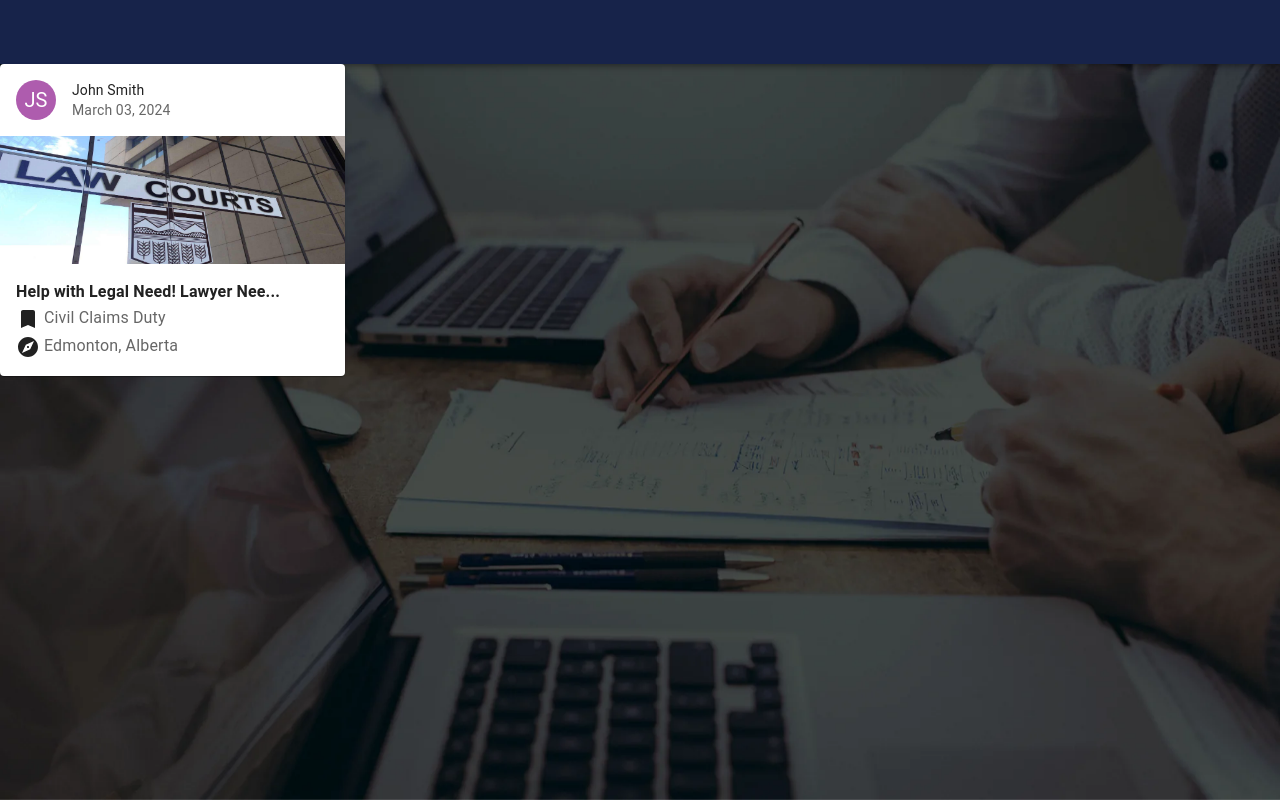
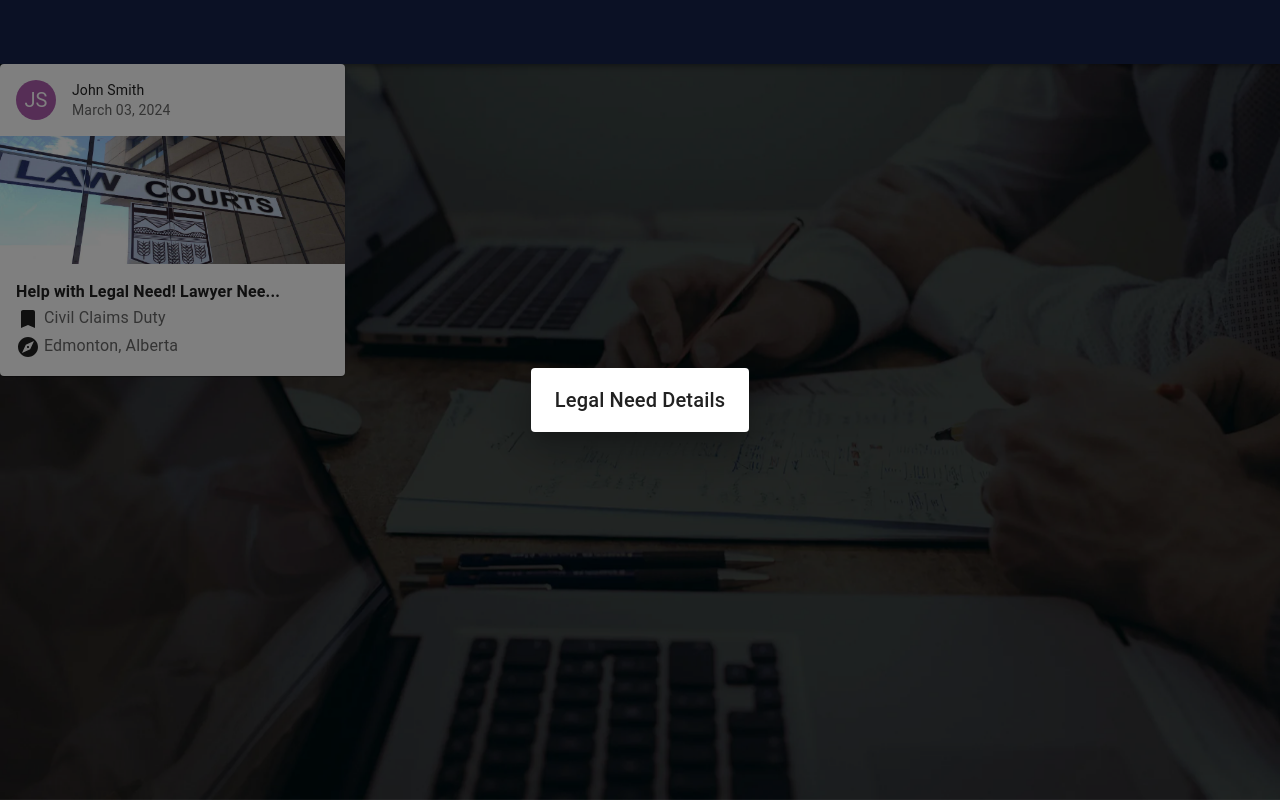
Before and after one commit to AidVocate/Aidvocate, a React (Vite) app in the folder react/: page /board in a window 1280 px wide. Both pictures are taken after a click on the button 172 px from the left and 220 px from the top of the page. Built offline with nearby package versions, Linux system fonts and the light colour scheme; no server answers.

Commit message:
Added Popup

```diff
--- a/react/src/components/LegalNeedCard.tsx
+++ b/react/src/components/LegalNeedCard.tsx
@@ -15,6 +15,7 @@ interface Props {
   date: string,
   location: string,
   image: string,
+  setOpen: (value: boolean) => void,
 }
 
 function Truncate(str: string, maxLength: number) {
@@ -25,10 +26,13 @@ function Truncate(str: string, maxLength: number) {
   }
 }
 
-export default function LegalNeedCard({title, name, date, location, image}: Props) {
+export default function LegalNeedCard({title, name, date, location, image, setOpen}: Props) {
+  const onClick = () => {
+    setOpen(true);
+  };
   return (
     <Card sx={{ maxWidth: 345 }}>
-      <CardActionArea>
+      <CardActionArea onClick={onClick}>
         <CardHeader
           avatar={
             <UserIcon name={name}/>
--- a/react/src/components/LegalNeedDetails.tsx
+++ b/react/src/components/LegalNeedDetails.tsx
@@ -0,0 +1,18 @@
+import DialogTitle from '@mui/material/DialogTitle';
+import Dialog from '@mui/material/Dialog';
+
+interface Props {
+  open: boolean;
+  setOpen: (value: boolean) => void,
+}
+
+export default function LegalNeedDetails({open, setOpen}: Props) {
+  const onClose = () => {
+    setOpen(false);
+  };
+  return (
+    <Dialog open={open} onClose={onClose}>
+      <DialogTitle>Legal Need Details</DialogTitle>
+    </Dialog>
+  );
+}
--- a/react/src/pages/Board.tsx
+++ b/react/src/pages/Board.tsx
@@ -1,10 +1,18 @@
 import { useEffect, useState } from 'react';
 import axiosClient from "../axios"
+import LegalNeedDetails from '../components/LegalNeedDetails';
 import LegalNeedCard from "../components/LegalNeedCard"
 import { LawAlberta, KingsCourt, LawCourts } from '../dev/LegalNeeds';
 
 export default function Board() {
   const [boardData, setBoardData] = useState([]);
+  const [open, setOpen] = useState(false);
+  const handleClickOpen = () => {
+    setOpen(true);
+  };
+  const handleClose = (value: string) => {
+    setOpen(false);
+  };
 
   useEffect(() => {
     axiosClient.get('/legalneeds')
@@ -18,12 +26,19 @@ export default function Board() {
   }, []);
 
   return (
+    <>
       <LegalNeedCard
         title={"Help with Legal Need! Lawyer Needed right now for Civil Claims Duty!"}
         name={"John Smith"}
         date={"March 03, 2024"}
         location={"Edmonton, Alberta"}
         image={LawCourts}
+        setOpen={setOpen}
       />
+      <LegalNeedDetails
+        open={open}
+        setOpen={setOpen}
+      />
+    </>
   )
 }
```
Lines whose indentation alone changed are shown as unchanged.
